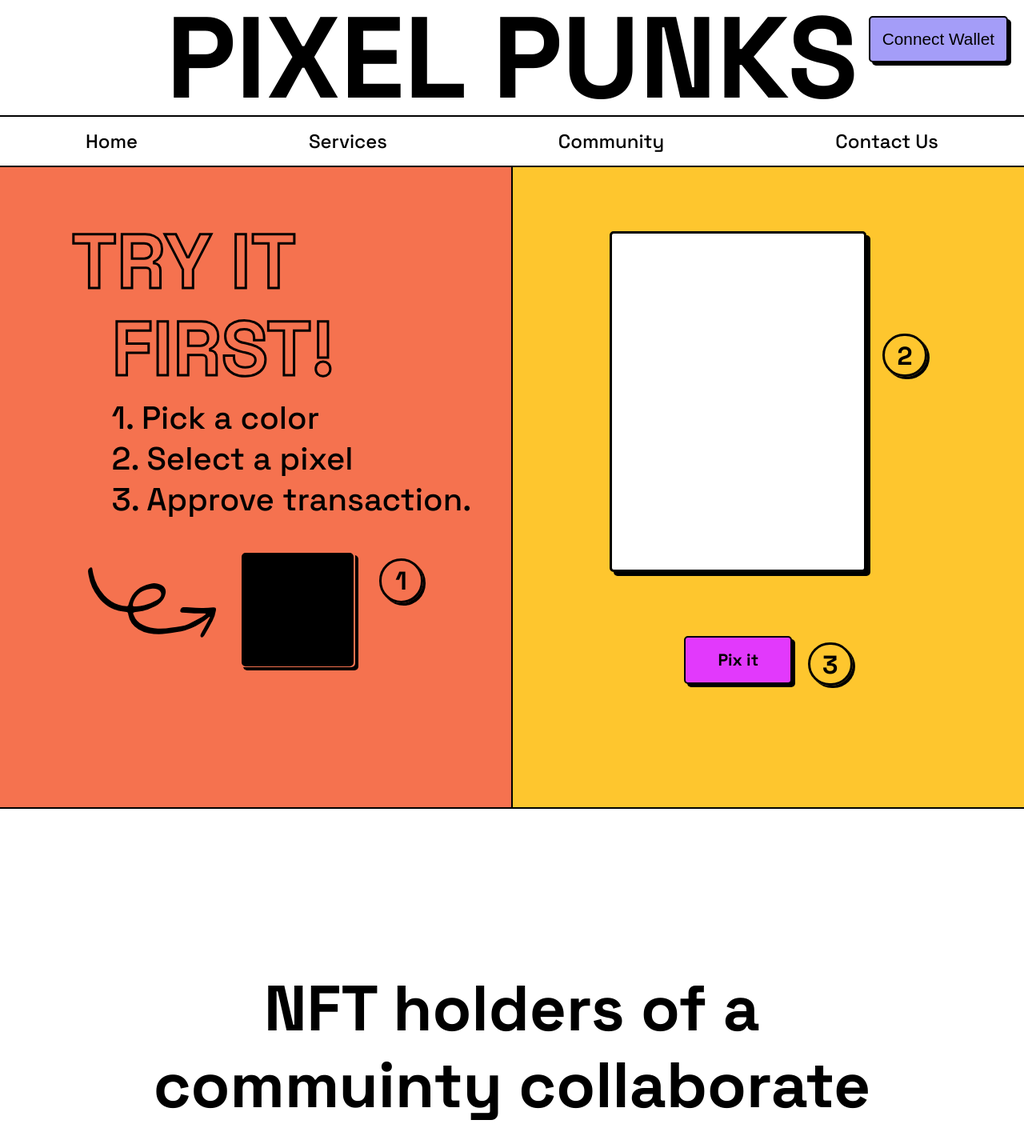
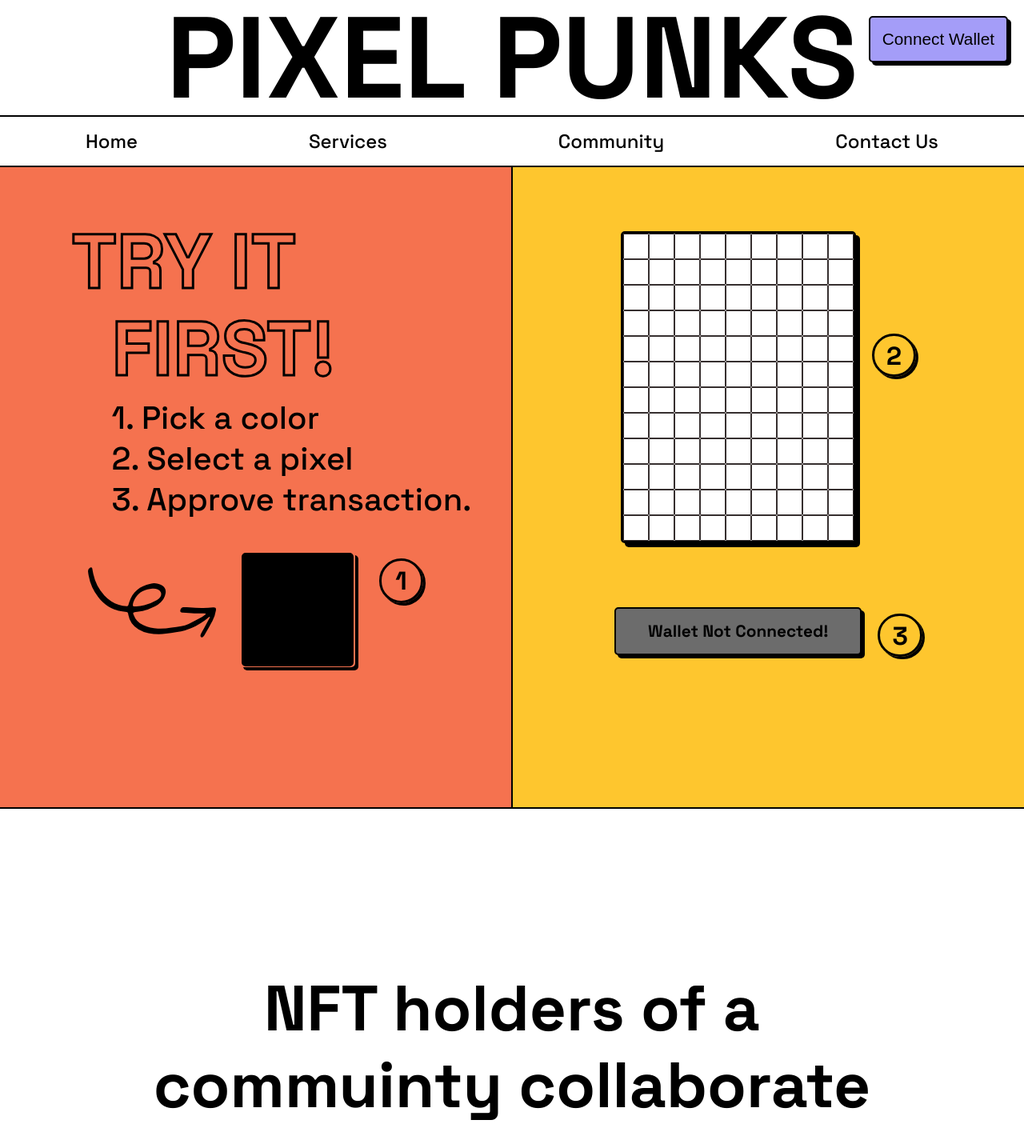
Before and after one commit to TheGreatFellow/pixel-punks, a React (Create React App) app: page / in a window 1280 px wide. Shown: the top 1420 px of the page at 80% size. Built offline with nearby package versions, Linux system fonts and the light colour scheme; what @project-serum/anchor, @solana/web3.js would draw is missing.

Commit message:
New Design Hooray 🥳

```diff
--- a/src/App.css
+++ b/src/App.css
@@ -4,7 +4,10 @@
   overflow-y: scroll;
   text-align: center;
 }
-
+div {
+  margin: 0;
+  padding: 0;
+}
 .container {
   height: 100%;
   display: flex;
@@ -89,9 +92,10 @@
 
 .gif-grid {
   display: grid;
-  grid-template-columns: repeat(6, minmax(30px, 30px));
-  /* grid-gap: 1.5rem; */
-  justify-items: stretch;
+  grid-template-columns: repeat(9, minmax(32px, 32px));
+  /* grid-gap: 0rem; */
+  align-content: center;
+  /* width: calc(35px*9); */
 
   justify-content: center;
   margin: 0;
--- a/src/App.js
+++ b/src/App.js
@@ -4,6 +4,10 @@ import { BN, Program, Provider, web3 } from "@project-serum/anchor";
 import idl from "./myepicproject.json";
 import kp from "./keypair.json";
 import "./App.css";
+import './Home.css'
+import Arrow from './assets/arrow.svg'
+import Ape from './assets/pixel-ape.png'
+import BWApe from './assets/pixel-ape-bw.png'
 
 // SystemProgram is a reference to the Solana runtime!
 // const { SystemProgram } = web3;
@@ -25,44 +29,7 @@ const opts = {
 };
 
 // Constants
-const TEST_GIFS = [
-  "",
-  "",
-  "",
-  "",
-  "",
-  "",
-  "",
-  "",
-  "",
-  "",
-  "",
-  "",
-  "",
-  "",
-  "",
-  "",
-  "",
-  "",
-  "",
-  "",
-  "",
-  "",
-  "",
-  "",
-  "",
-  "",
-  "",
-  "",
-  "",
-  "",
-  "",
-  "",
-  "",
-  "",
-  "",
-  "",
-];
+const boxes = new Array(108).fill("");
 
 const App = () => {
   const [walletAddress, setWalletAddress] = useState(null);
@@ -71,6 +38,7 @@ const App = () => {
   // const [key, setKey] = useState(null)
   const [color, setColor] = useState("#000000");
   const [selected, setSelected] = useState(null);
+  const [ape, setApe] = useState(BWApe)
 
   useEffect(() => {
     const onLoad = async () => {
@@ -209,28 +177,110 @@ const App = () => {
     }
   }
 
-  const renderNotConnectedContainer = () => (
-    <button
-      className="cta-button connect-wallet-button"
-      onClick={connectWallet}
-    >
-      Connect to Wallet
-    </button>
-  );
+  // const renderNotConnectedContainer = () => (
+  //   <button
+  //     className="cta-button connect-wallet-button"
+  //     onClick={connectWallet}
+  //   >
+  //     Connect to Wallet
+  //   </button>
+  // );
 
-  const renderConnectedContainer = () => (
-    <div className="connected-container">
-      <div className="con">
-        <input
-          type="color"
+  // const renderConnectedContainer = () => (
+  //   <div className="connected-container">
+  //     <div className="con">
+  //       <input
+          // type="color"
+          // id="head"
+          // name="head"
+          // value={color}
+          // onChange={(e) => setColor(e.target.value)}
+  //       ></input>
+        // <div className="gif-grid">
+        //   {
+        //   TEST_GIFS.map((_, index) => {
+        //     let item = getItemForIndex(index)
+        //    let _color = index === selected ? color : item === undefined ? "#fff" : item.hexCode;
+        //     return (
+        //       <div className="gif-item" key={index}>
+        //         <div
+        //           style={{ backgroundColor: `${_color}` }}
+        //           onClick={() => {
+        //             setSelected(index);
+        //           }}
+        //         ></div>
+        //       </div>
+        //     );
+        //   })
+        //   }
+        // </div>
+  //       <button
+  //         className="cta-button connect-wallet-button"
+  //         onClick={addHex}
+  //       >
+  //         Paint Pixel
+  //       </button>
+  //     </div>
+  //   </div>
+  // );
+
+  return (
+    <div className='page'>
+        <head>
+            <link rel='preconnect' href='https://fonts.googleapis.com' />
+            <link
+                rel='preconnect'
+                href='https://fonts.gstatic.com'
+                crossorigin
+            />
+            <link
+                href='https://fonts.googleapis.com/css2?family=Space+Grotesk:wght@400;500;600;700&display=swap'
+                rel='stylesheet'
+            />
+        </head>
+        {
+
+            !walletAddress && (
+              <button className='connect-wallet' onClick={connectWallet}>Connect Wallet</button>
+            )
+
+
+        }
+        <div className='hbar'>Pixel Punks</div>
+        <div className='navbar'>
+            <div className='navbar-item'> Home </div>
+            <div className='navbar-item'> Services </div>
+            <div className='navbar-item'> Community </div>
+            <div className='navbar-item'> Contact Us </div>
+        </div>
+        <div className='section'>
+            <div className='left-container'>
+                <div className='heading-container'>
+                    <div className='stroke-heading'>Try it </div>
+                    <div className='stroke-heading-off'>First!</div>
+                </div>
+                <div className='sub-heading'>
+                    1. Pick a color
+                    <br />
+                    2. Select a pixel <br />
+                    3. Approve transaction.
+                </div>
+                <div className='color-container'>
+                    <img alt='Twitter Logo' className='arrow' src={Arrow} />
+                    <input type='color' className='input-color'
                     id="head"
                     name="head"
                     value={color}
-          onChange={(e) => setColor(e.target.value)}
-        ></input>
+                    onChange={(e) => setColor(e.target.value)} />
+                    <p className='n'>1</p>
+                </div>
+            </div>
+            <div className='right-container'>
+                <div className='x-container'>
+                    <div className='grid-container'>
                     <div className="gif-grid">
                     {
-          TEST_GIFS.map((_, index) => {
+                    boxes.map((_, index) => {
                       let item = getItemForIndex(index)
                     let _color = index === selected ? color : item === undefined ? "#fff" : item.hexCode;
                       return (
@@ -246,26 +296,55 @@ const App = () => {
                     })
                     }
                   </div>
-        <button
-          className="cta-button connect-wallet-button"
-          onClick={addHex}
-        >
-          Paint Pixel
-        </button>
                     </div>
+
+                    <p className='n2'>2</p>
                 </div>
-  );
 
-  return (
-    <div className="App">
-      <div className={walletAddress ? "authed-container" : "container"}>
-        <div className="header-container">
-          {!walletAddress && renderNotConnectedContainer()}
-          {walletAddress && renderConnectedContainer()}
+                <div className='x-container'>
+                  {
+                    walletAddress && (<button className='primary-button' onClick={addHex}>Pix it</button>)
+
+                  }
+                  {
+                    !walletAddress && (<button className='no-wallet-button'>Wallet Not Connected!</button>)
+                  }
+
+                    <p className='n3'>3</p>
                 </div>
             </div>
         </div>
-  );
+        <div className='section-info'>
+            <h1 className='info-heading'>
+                NFT holders of a commuinty collaborate together to make a
+                Pixie-NFT and get paid for it.
+            </h1>
+        </div>
+        <div className='section'>
+            <div className='left-container2'>
+                <div
+                    className='grid-container'
+                    onMouseOver={() => setApe(Ape)}
+                    onMouseOut={() => setApe(BWApe)}
+                >
+                    <img src={ape} className='ape' alt='ape' />
+                </div>
+            </div>
+            <div className='right-container2'>
+                <div className='container-heading'>
+                    We plan to collaborate with NFT communities.
+                </div>
+                <div className='container-sub-heading'>
+                    Collecting NFT is cool, But making your own NFT is
+                    cool-er. Making it with your community? Even better
+                </div>
+                <div className='y-container'>
+                    <button className='primary-button'>Learn More</button>
+                </div>
+            </div>
+        </div>
+    </div>
+)
 }
 
 export default App;
--- a/src/Home.css
+++ b/src/Home.css
@@ -20,6 +20,7 @@
     font-weight: 500;
     border: 2px solid #000000;
     padding: 15px;
+    cursor: pointer;
     background-color: #A49DF8;
     color: #000;
     border-radius: 5px;
@@ -233,8 +234,8 @@ input[type="color"]::-webkit-color-swatch {
 }
 .grid-container {
 
-    width: calc(9*35px);
-    height: calc(12*35px);
+    width: calc(9*32px);
+    height: calc(12*32px);
     background-color: white;
     border: 3px solid #000000;
     box-shadow: 5px 5px 0px #000000;
@@ -263,6 +264,21 @@ input[type="color"]::-webkit-color-swatch {
 
 .primary-button:hover{
     box-shadow: none;
+}
+
+.no-wallet-button {
+    font-size: 1.3em;
+    font-family: 'Space Grotesk', sans-serif;
+    font-weight: 700;
+    border: 2px solid #000000;
+    padding: 15px 40px;
+    background-color: #6c6c6c;
+    height: fit-content;
+    color: #000;
+    cursor: pointer;
+    border-radius: 5px;
+    box-shadow: 4px 4px 0px #000000;
+    transition: all 0.6s cubic-bezier(0.19, 1, 0.22, 1);
 }
 
 .section-info {
--- a/src/Home.js
+++ b/src/Home.js
@@ -3,7 +3,7 @@ import './Home.css'
 import Arrow from './assets/arrow.svg'
 import Ape from './assets/pixel-ape.png'
 import BWApe from './assets/pixel-ape-bw.png'
-import ArrowRight from './assets/arrow-right.svg'
+
 const Home = () => {
     const [ape, setApe] = useState(BWApe)
     return (
--- a/src/index.js
+++ b/src/index.js
@@ -2,11 +2,11 @@ import React from 'react'
 import ReactDOM from 'react-dom'
 import './index.css'
 import App from './App'
-import Home from './Home'
+// import Home from './Home'
 
 ReactDOM.render(
     <React.StrictMode>
-        <Home />
+        <App />
     </React.StrictMode>,
     document.getElementById('root')
 )
```
Lines whose indentation alone changed are shown as unchanged.
